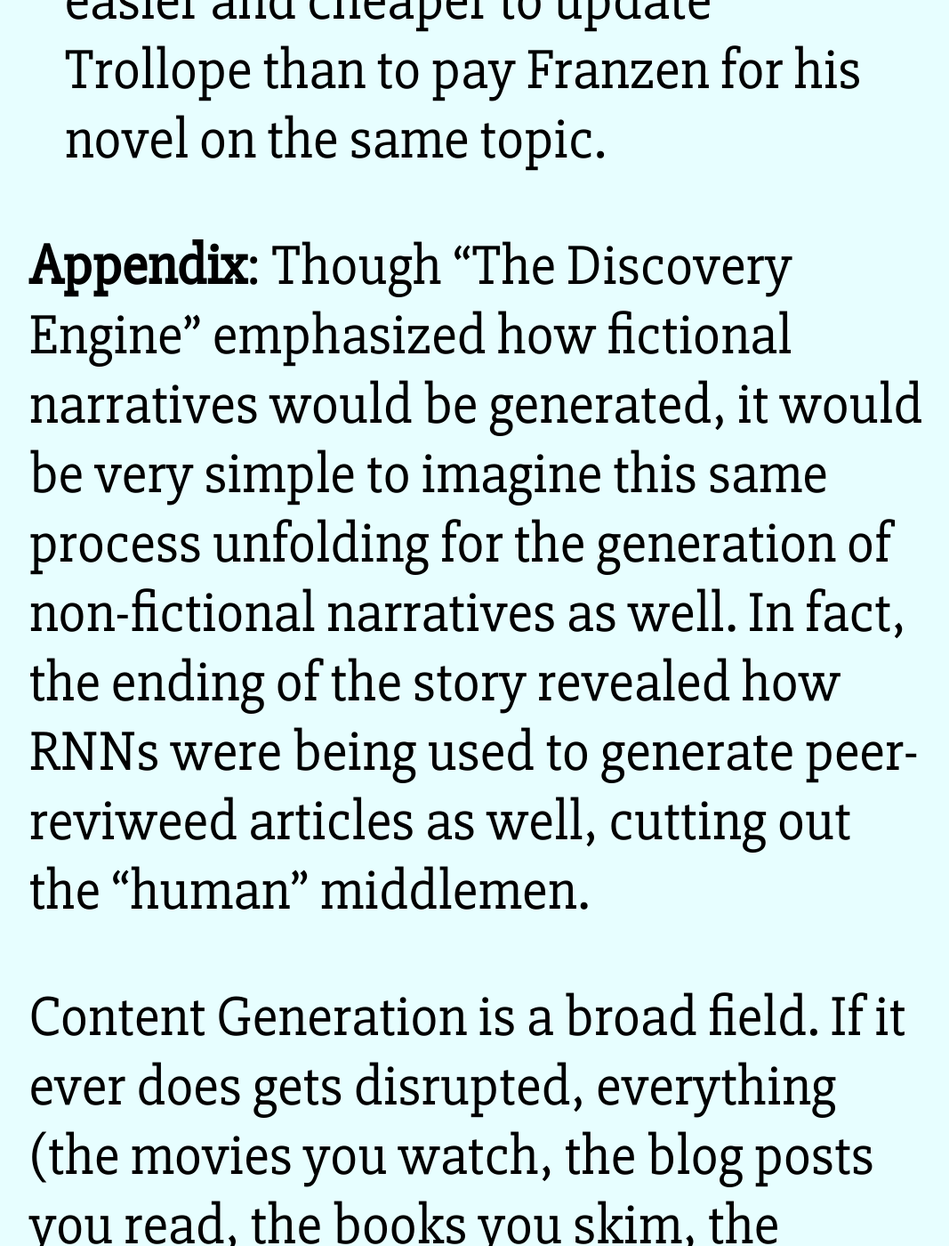
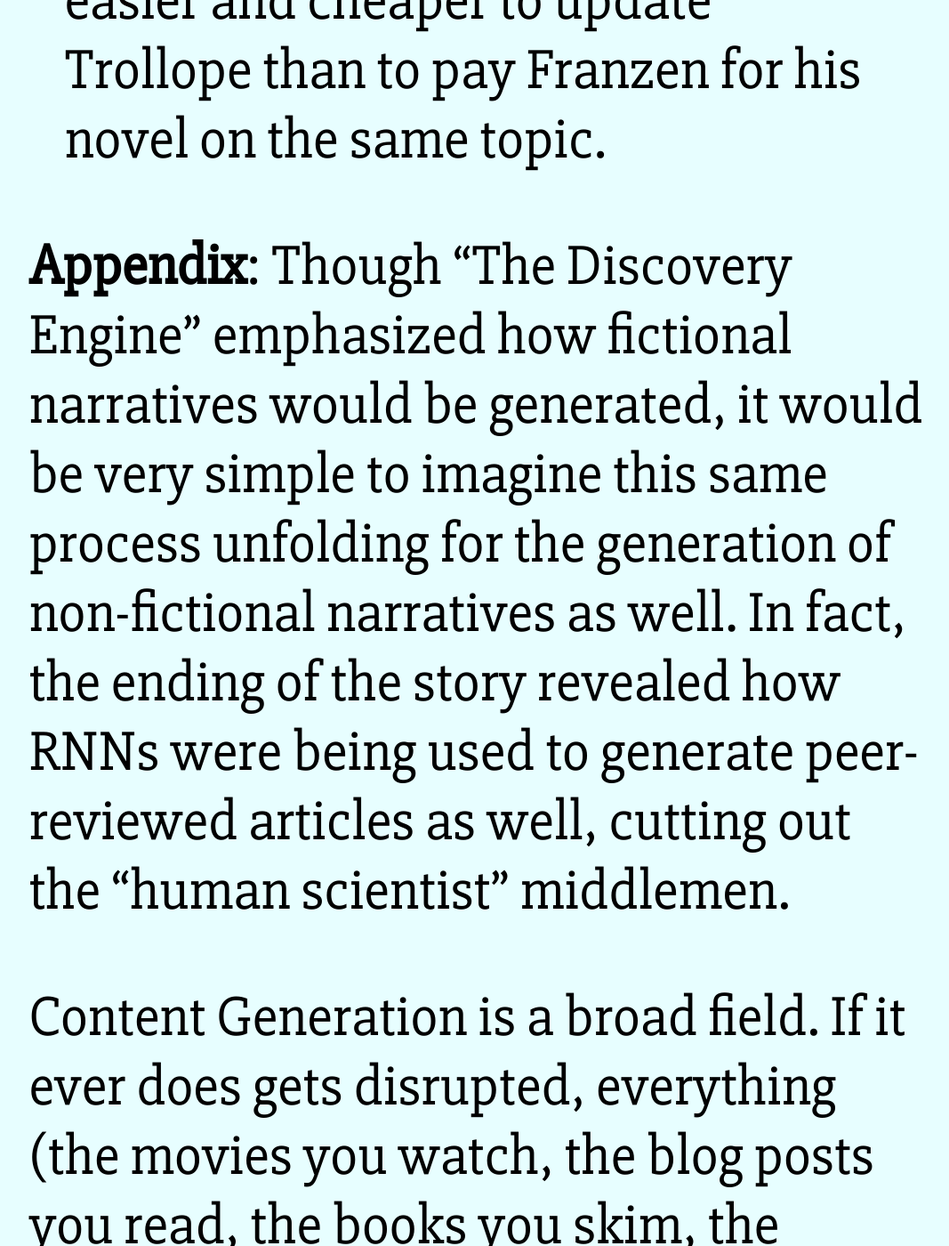
Before and after one commit to tra38/tra38.github.io, a Jekyll site: the page built from _posts/2017-05-28-the-discovery-engine.md, in a window 1280 px wide and 1400 px high, scrolled down 21507 px. Shown: the whole window at 89% size, without its empty margins (102-1169 px from the left). Built offline with Jekyll 4.4.1, drawn with Linux system fonts in a browser that asks for light colours.

Commit message:
Fix typo in appendix

```diff
--- a/_posts/2017-05-28-the-discovery-engine.md
+++ b/_posts/2017-05-28-the-discovery-engine.md
@@ -59,6 +59,6 @@
 >The New Work departments in the publishers and movie studios were eventually dwarfed by the Repurposing departments; it became increasingly impossible to sell a book or script just because no one had ever written something like it before.  It turned out, actually, that this was always false, and it was far easier and cheaper to update Trollope than to pay Franzen for his novel on the same topic.
 
 **Appendix**:
-Though "The Discovery Engine" emphasized how fictional narratives would be generated, it would be very simple to imagine this same process unfolding for the generation of non-fictional narratives as well. In fact, the ending of the story revealed how RNNs were being used to generate peer-reviweed articles as well, cutting out the "human" middlemen.
+Though "The Discovery Engine" emphasized how fictional narratives would be generated, it would be very simple to imagine this same process unfolding for the generation of non-fictional narratives as well. In fact, the ending of the story revealed how RNNs were being used to generate peer-reviewed  articles as well, cutting out the "human scientist" middlemen.
 
 Content Generation is a broad field. If it ever does gets disrupted, everything (the movies you watch, the blog posts you read, the books you skim, the podcasts you hear, etc.) will be impacted...for good or for ill.
```
